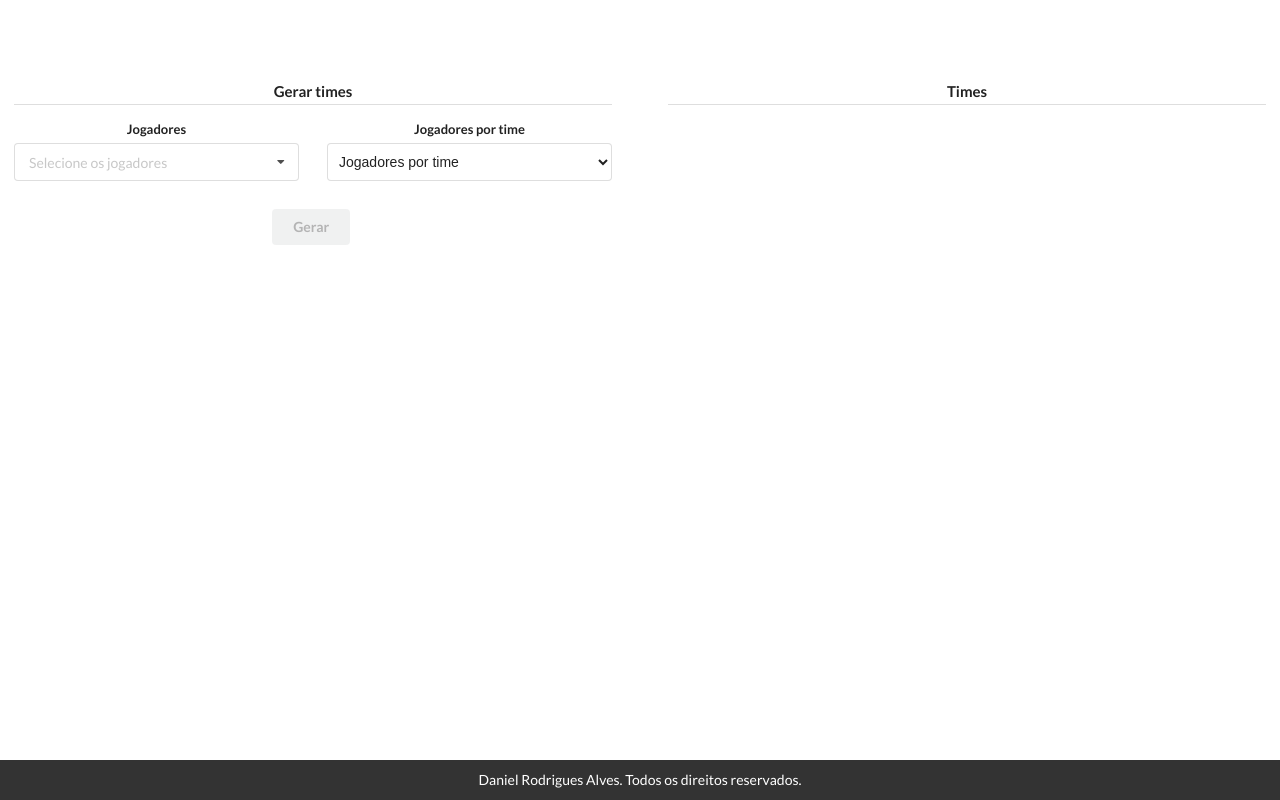
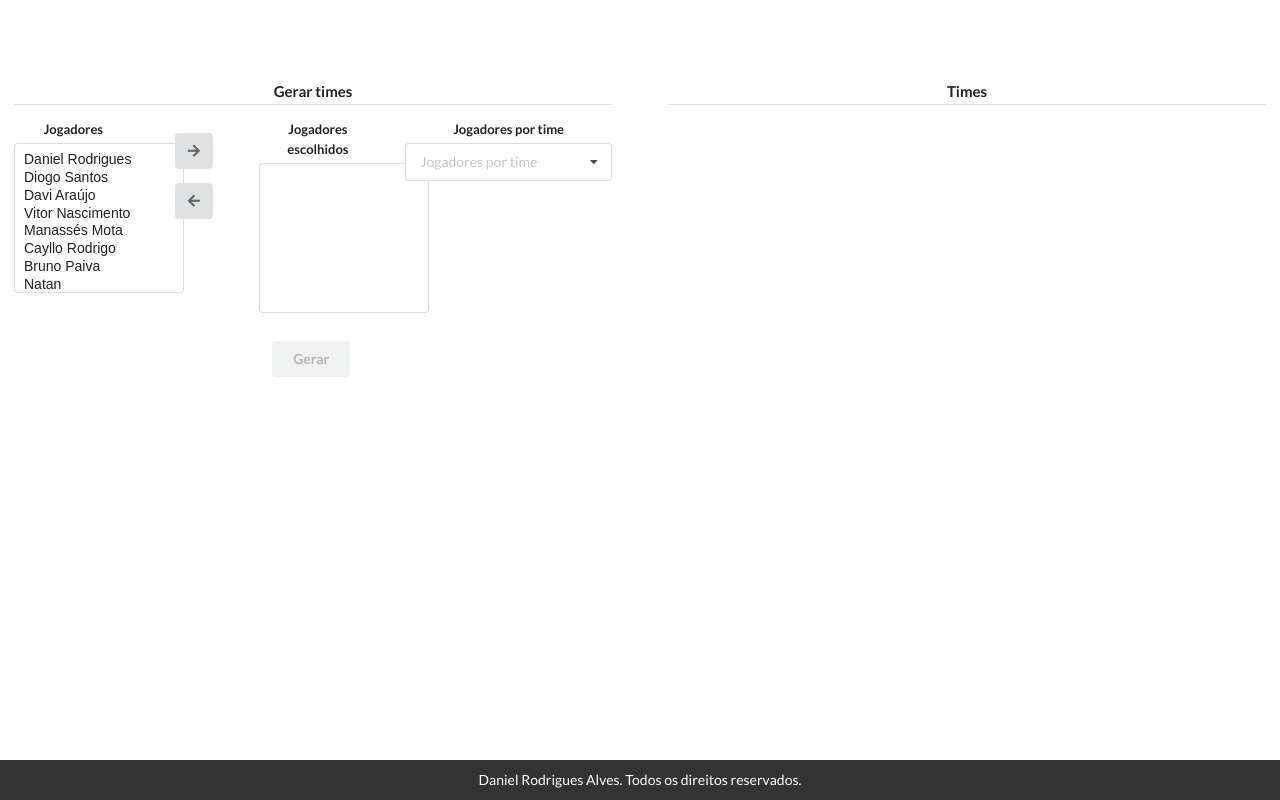
Before and after one commit to Alves5/SorteadorTimes, a plain HTML site: page Sorteador.html in a window 1280 px wide. Drawn offline with nearby package versions, Linux system fonts and the light colour scheme.

Commit message:
Modificado escolha dos jogadores e add Time de fora

```diff
--- a/Sorteador.html
+++ b/Sorteador.html
@@ -23,11 +23,10 @@
             text-align: center;
             padding: 10px 0;
         }
-        #partipantesSelect{
-            width: 200px;    /* Defina a largura do select */
-    height: 100px;   /* Defina uma altura fixa */
-    overflow-y: scroll; /* Garante que a barra de rolagem sempre apareça */
-    display: block;
+        #jogadores, #jogadoresEscolhidos{
+            width: 170px;
+            height: 150px;
+            overflow-y: scroll;
         }
     </style>
 </head>
@@ -38,17 +37,44 @@
             <div class="column">
                 <div class="ui form" style="min-height: 20em; margin: 0 1em 0 1em;">
                     <h4 class="ui dividing header">Gerar times</h4>
-                    <div class="ui grid">
-                        <div class="ui equal width row">
-                            <div class="column">
+                    <div class="ui stackable two column grid">
+                        <div class="ten wide column">
+                            <div class="ui stackable three grid">
+                                <div class="six wide column">
                                     <div class="field">
                                         <label>Jogadores</label>
-                                    <select type="text" name="nomesParticipantes" id="partipantesSelect" multiple="" class="ui dropdown">
-                                        <option value="">Selecione os jogadores</option>
+                                        <select type="text" name="jogadores" id="jogadores" class="ui dropdown" multiple>
                                         </select>
                                     </div>
                                 </div>
+                                <div class="four wide column" style="padding-top: 7%;">
+                                    <div class="ui grid">
+                                        <div class="row" style="padding-bottom: 0%;">
                                             <div class="column">
+                                                <button id="moveToSelect2" class="ui right icon button">
+                                                    <i class="right arrow icon"></i>
+                                                </button>
+                                            </div>
+                                        </div>
+                                        <div class="row">
+                                            <div class="column">
+                                                <button id="moveToSelect1" class="ui right icon button">
+                                                    <i class="left arrow icon"></i>
+                                                </button>
+                                            </div>
+                                        </div>
+                                    </div>
+                                </div>
+                                <div class="six wide column">
+                                    <div class="field">
+                                        <label>Jogadores escolhidos</label>
+                                        <select type="text" name="jogadoresEscolhidos" id="jogadoresEscolhidos" class="ui dropdown" multiple>
+                                        </select>
+                                    </div>
+                                </div>
+                            </div>
+                        </div>
+                        <div class="six wide column">
                             <div class="field">
                                 <label>Jogadores por time</label>
                                 <select type="text" name="jogadoresPorTime" id="jogadoresPorTime" class="ui dropdown">
@@ -58,19 +84,10 @@
                                     <option value="4">4</option>
                                     <option value="5">5</option>
                                 </select>
-                                    <!-- <input type="text" name="jogadoresPorTime" id="jogadoresPorTime" placeholder="Mínimo 2, Máximo 5" > -->
-                                </div>
                             </div>
                         </div>
                     <div class="column centered row">
                         <button class="ui submit button" id="btnGerarID">Gerar</button>
-                        </div>
-                        <div class="column centered row">
-                            <div class="ui error message">
-                                <ul class="list">
-                                    <li>Por favor, selecione 2 jogadores no mínimo</li>
-                                </ul>
-                            </div>
                     </div>
                     </div>
                 </div>
@@ -96,14 +113,12 @@
 <script src="js/semantic.min.js"></script>
 <script>
 $(document).ready(function() {
-    $('#partipantesSelect').dropdown();
-
-    verificarCondicoes('#partipantesSelect', '#jogadoresPorTime');
-    $('#partipantesSelect, #jogadoresPorTime').on('change input', function() {
-        verificarCondicoes('#partipantesSelect', '#jogadoresPorTime');
+    verificarCondicoes('#jogadoresEscolhidos', '#jogadoresPorTime');
+    $('#jogadoresEscolhidos, #jogadoresPorTime').on('change input', function() {
+        verificarCondicoes('#jogadoresEscolhidos', '#jogadoresPorTime');
     });
 
-    let meuSelect = document.getElementById('partipantesSelect');
+    let meuSelect = document.getElementById('jogadores');
     let jogadores = ['Daniel Rodrigues', 'Diogo Santos', 'Davi Araújo', 'Vitor Nascimento', 'Manassés Mota', 'Cayllo Rodrigo', 'Bruno Paiva', 'Natan', 'Gustavo', 'Léo', 'Thiago', 'Milton', 'Douglas', 'Levi'];
 
     jogadores.forEach(jogador => {
@@ -115,39 +130,38 @@ $(document).ready(function() {
         meuSelect.appendChild(jogadorElement);
     });
 
+    $('#moveToSelect2').click(function() {
+        $('#jogadores option:selected').each(function() {
+            $(this).appendTo('#jogadoresEscolhidos');
+        });
+        verificarCondicoes('#jogadoresEscolhidos', '#jogadoresPorTime');
+    });
+
+    $('#moveToSelect1').click(function() {
+        $('#jogadoresEscolhidos option:selected').each(function() {
+            $(this).appendTo('#jogadores');
+        });
+        verificarCondicoes('#jogadoresEscolhidos', '#jogadoresPorTime');
+    });
+
+    $('#jogadoresPorTime').dropdown();
+
     $('#jogadoresPorTime').on('input', function(){
         this.value = this.value.replace(/[^2345]/g, '');
         if (this.value.length > 1) {
             this.value = this.value.charAt(0); // Mantém apenas o primeiro caractere
         }
     });
+
     $('#btnGerarID').click(function(){
-        $('.form')
-        .form({
-          on: 'blur',
-          fields: {
-            nomesParticipantes: {
-                identifier  : 'nomesParticipantes',
-                rules: [
-                  {
-                    type   : 'minCount[2]',
-                    prompt : 'Por favor, selecione 2 jogadores no mínimo'
-                  }
-                ]
-            }
-          }
-        })
-      ;
-
+        let jogadoresEscolhidos = document.getElementById('jogadoresEscolhidos');
         let jogadoresPorTime = parseInt(document.getElementById('jogadoresPorTime').value, 10);
         let resultado = document.getElementById('resultadoID');
         if(resultado.innerHTML.trim() !== ''){resultado.innerHTML = '';}
         let selectedValues = [];
 
-        for (let option of meuSelect.options) {
-            if (option.selected) {
+        for (let option of jogadoresEscolhidos.options) {
             selectedValues.push(option.value);
-            }
         }
 
         const mapTimes = new Map();
@@ -165,10 +179,14 @@ $(document).ready(function() {
 
                 listaParticipantes.push(nomeAle);
             }
-            mapTimes.set(`TIME ${i+1}`, listaParticipantes);
+
+            // Verifica se é o último time
+            const key = (i === quantidadeGrupos - 1 && listaParticipantes.length < jogadoresPorTime) ?
+            'TIME DE FORA' : `TIME ${i + 1}`;
+
+            mapTimes.set(key, listaParticipantes);
         }
 
-        console.log(mapTimes);
         mapTimes.forEach((time, key) => {
             resultado.innerHTML += `
             <div class="column">
@@ -191,13 +209,13 @@ $(document).ready(function() {
 });
 
 function verificarCondicoes(participantes, quantidadeJ) {
-    let optionSelecionada = $(participantes).val();
+    let totalOptionsDisponiveis = $(participantes).find('option').length;
     let jogadoresPorTime = $(quantidadeJ).val();
 
-    if (optionSelecionada.length === 0 || !jogadoresPorTime || jogadoresPorTime <= 0) {
+    if (totalOptionsDisponiveis >= 2 && jogadoresPorTime ) {
+        $('#btnGerarID').prop('disabled', false);
+    } else {
         $('#btnGerarID').prop('disabled', true);
-    } else {
-        $('#btnGerarID').prop('disabled', false);
     }
 }
 </script>
```
Lines whose indentation alone changed are shown as unchanged.
